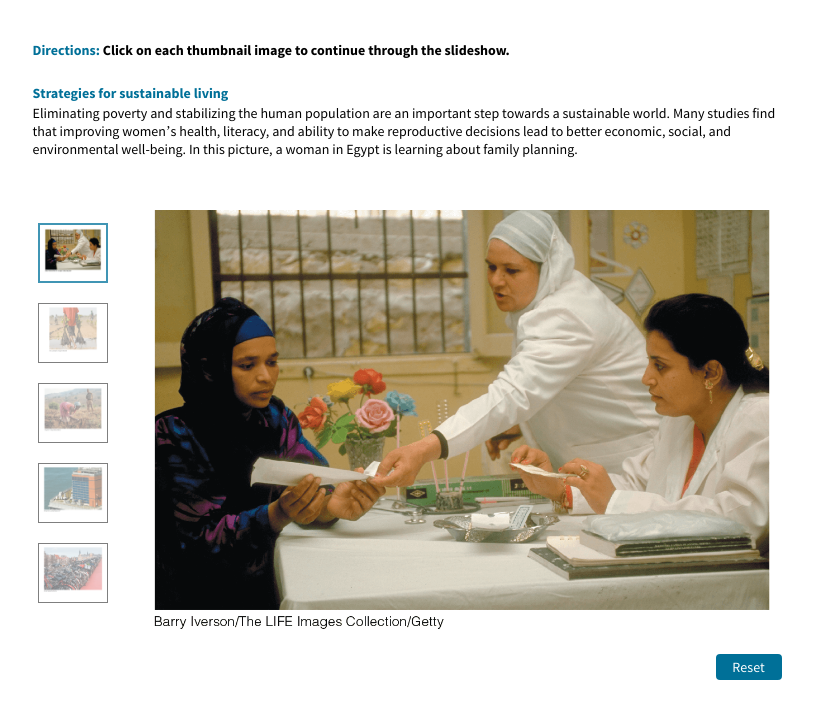
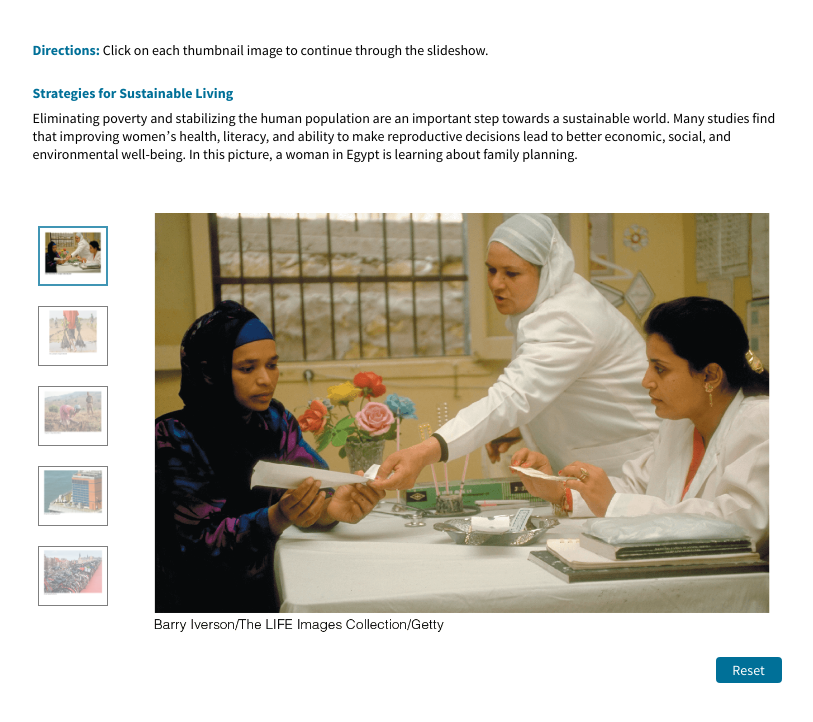
Before and after one commit to LuminaAscendas/Thumbnail_Slideshow_Vertical_B, a plain HTML site: page index.html in a window 1280 px wide. Both pictures are taken after a click on the button "Begin". Shown: the whole page, without its empty margins (227-1040 px from the left). Drawn offline with Linux system fonts and the light colour scheme.

Commit message:
051619 greg corrections updated

```diff
--- a/assets/css/style.css
+++ b/assets/css/style.css
@@ -72,8 +72,9 @@ body {
 
 
 .dir_text{
-	font-family: "SourceSansPro-Bold";
+	font-family: "SourceSansPro-Regular";
 	font-size: 14px;
+	font-weight:normal;
 }
 
 .titleText {
@@ -213,14 +214,16 @@ body {
 	font-size: 14px;
 	font-weight: bold;
 	color: #007098;
+	margin-bottom:5px;
 }
 
 #direction_text{
 	width: 100%;
 	position: relative;
 	margin-bottom: 25px;
-	font-family: "SourceSansPro-Bold";
+	font-family: "SourceSansPro-Regular";
 	font-size: 14px;
+
 
 }
 #box_arrow{
--- a/assets/js/data.js
+++ b/assets/js/data.js
@@ -1,4 +1,4 @@
-var mainpage_text = "Strategies for sustainable living"
+var mainpage_text = "Strategies for Sustainable Living"
 var direction_text='<span class="direction">Directions:</span><span class="dir_text"> Click on each thumbnail image to continue through the slideshow.</span>'
 
 var tabIndex=[{
@@ -11,21 +11,21 @@ var tabIndex=[{
 
 var slider=[
 	{
-		slide_Title: 'Strategies for sustainable living',
+		slide_Title: 'Strategies for Sustainable Living',
 		slide_text:'Eliminating poverty and stabilizing the human population are an important step towards a sustainable world. Many studies find that improving women’s health, literacy, and ability to make reproductive decisions lead to better economic, social, and environmental well-being. In this picture, a woman in Egypt is learning about family planning.',
 		slide_img:'slide_1.png',
 	 	img_alt_text:"Eliminating poverty",
 	 	img_alt_text1:"Eliminating poverty and stabilizing the human population"
 	},
 	{
-		slide_Title: 'Strategies for sustainable living',
+		slide_Title: 'Strategies for Sustainable Living',
 		slide_text:'Protecting and restoring Earth’s resources is an important step towards sustainability. Importantly, this does not mean not using resources. Rather, it means using them in a fashion that allows them to regenerate and be available today and for future generations. In this picture, mangrove trees are being planted in Indonesia to help restore a coastal estuary.',
 		slide_img:'slide_2.png',
 	 	img_alt_text:"Protecting and restoring",
 		img_alt_text1:"Protecting and restoring Earth"
 	},
 	{
-		slide_Title: 'Strategies for sustainable living',
+		slide_Title: 'Strategies for Sustainable Living',
 		slide_text:'Feeding all of the world’s people is a component of a sustainable world. Food  security is closely tied to political and economic stability, and equal access to resources. This photo depicts Cameroonian farmers harvesting potatoes.',
 		slide_img:'slide_3.png',
 	 	img_alt_text:"Feeding all of the world",
@@ -33,14 +33,14 @@ var slider=[
 
 	},
 	{
-		slide_Title: 'Strategies for sustainable living',
+		slide_Title: 'Strategies for Sustainable Living',
 		slide_text:'Mitigating climate change is a key component of a sustainable world. One approach is to make buildings energy neutral, through a combination of efficient building design and on-site electricity generation. This photo, taken in Battery Park City, New York, depicts photovoltaic panels covering the south-facing wall of the Solaire building.',
 		slide_img:'slide_4.png',
 	 	img_alt_text:"Mitigating climate",
 	 	img_alt_text1:"Mitigating climate change"
 	},
 	{
-		slide_Title: 'Strategies for sustainable living',
+		slide_Title: 'Strategies for Sustainable Living',
 		slide_text:'Designing sustainable cities is an important component of a sustainable world. Cities designed with bicycle, pedestrian, and public transit in mind can improve resident’s health and reduce commute times. Amsterdam (depicted here), like many cities in the Netherlands and elsewhere, is safe and welcoming for bicycle commuters.',
 		slide_img:'slide_5.png',
 	 	img_alt_text:"Designing sustainable",
```
